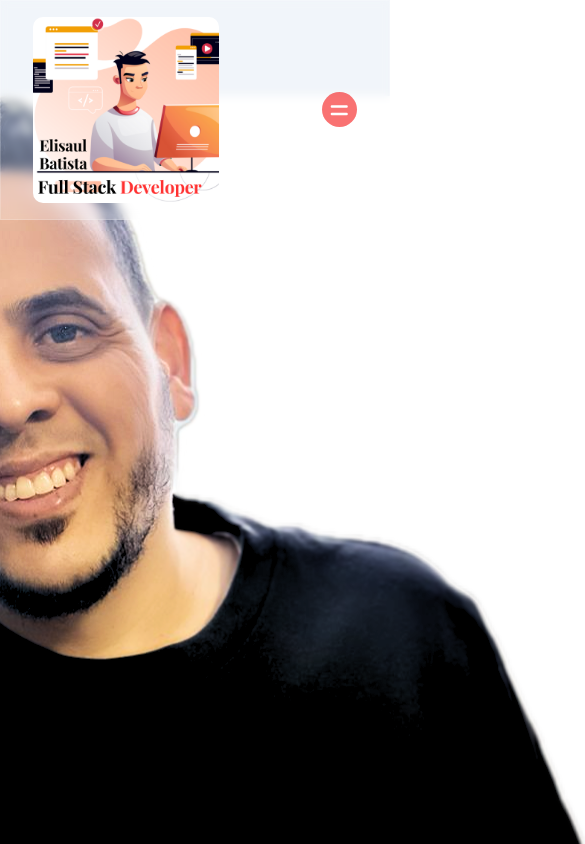
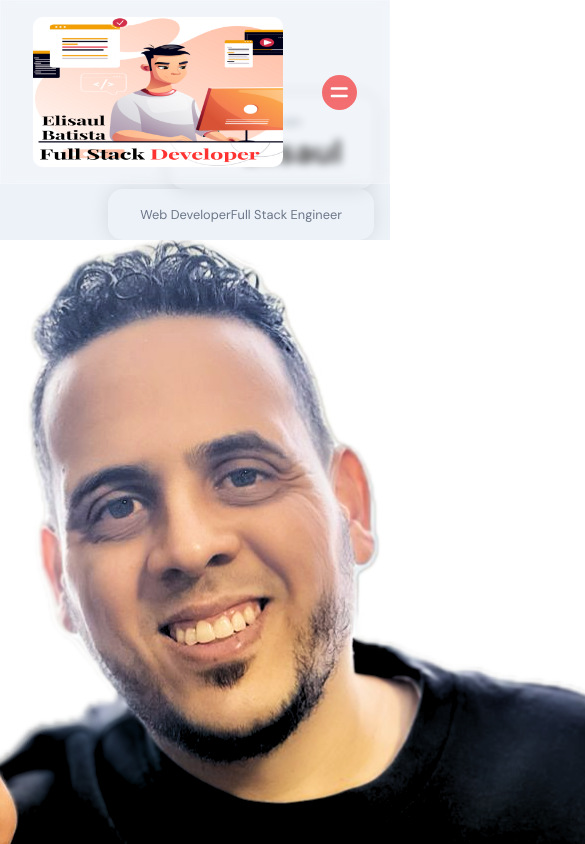
Before and after one commit to Batista0523/Portfolio-Front, a React (Create React App) app: page / in a window 390 px wide. Shown: the top 844 px of the page, 585 px wide, since content can reach past the window. Built offline with nearby package versions, Linux system fonts and the light colour scheme.

Commit message:
worked the app__header-badge and .badge-cmp, .tag-cmp style

```diff
--- a/src/components/NavBar/NavBar.scss
+++ b/src/components/NavBar/NavBar.scss
@@ -18,8 +18,8 @@
     align-items: center;
 
     img {
-      width: 22vh;
-      height: 22vh;
+      width: 250px;
+      height: 150px;
       border-radius: 10px;
 
       @media screen and (min-width: 2000px) {
--- a/src/container/Header/Header.scss
+++ b/src/container/Header/Header.scss
@@ -22,4 +22,50 @@
     height: 100%;
     flex-direction: row;
     padding: 6rem 2rem 0;
+
+    @media screen and (min-width :2000px) {
+        padding-top: 8rem;
+    }
+
+    @media screen and (max-width :1200px) {
+        flex-direction: column;
+    }
+
+    @media screen and (max-width :450px) {
+        padding: 6rem 1rem 2rem ;
+    }
+
 }
+
+
+.app__header-info {
+    flex: 0.65;
+    display: flex;
+    flex-direction: column;
+    justify-content: flex-start;
+    align-items: flex-start;
+    height: 100%;
+
+    @media screen and (max-width: 2000px) {
+        width: 100%;
+        margin-right: 0rem;
+
+    }
+}
+
+.app__header-badge{
+    width: 100%;
+    display: flex;
+    justify-content: flex-end;
+    align-items: flex-end;
+    flex-direction: column;
+
+    .badge-cmp, .tag-cmp {
+        padding: 1rem 2rem;
+        border: var(--white-color);
+        border-radius: 15px;
+        flex-direction: row;
+        width: auto;
+        box-shadow: 0 0 20px rgba(0,0,0,0.1);
+    }
+}
```
